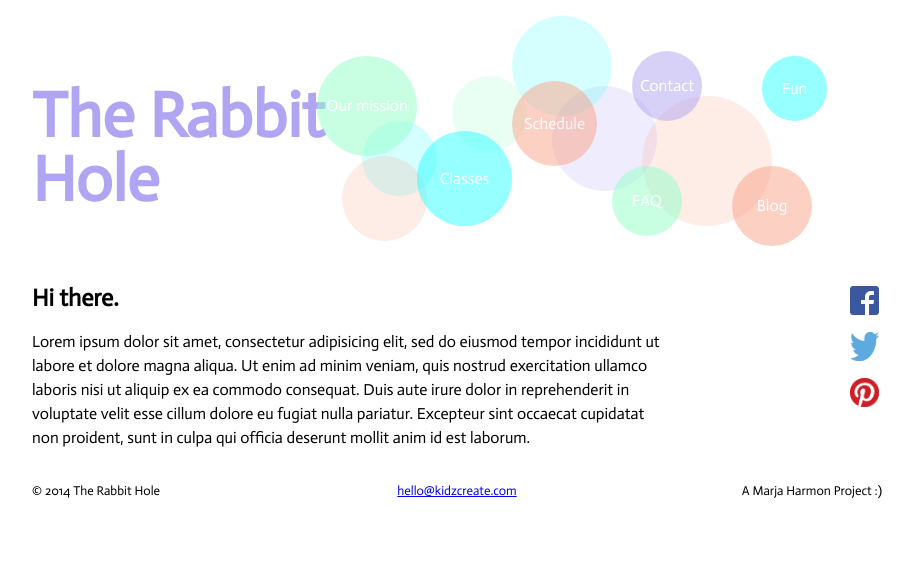
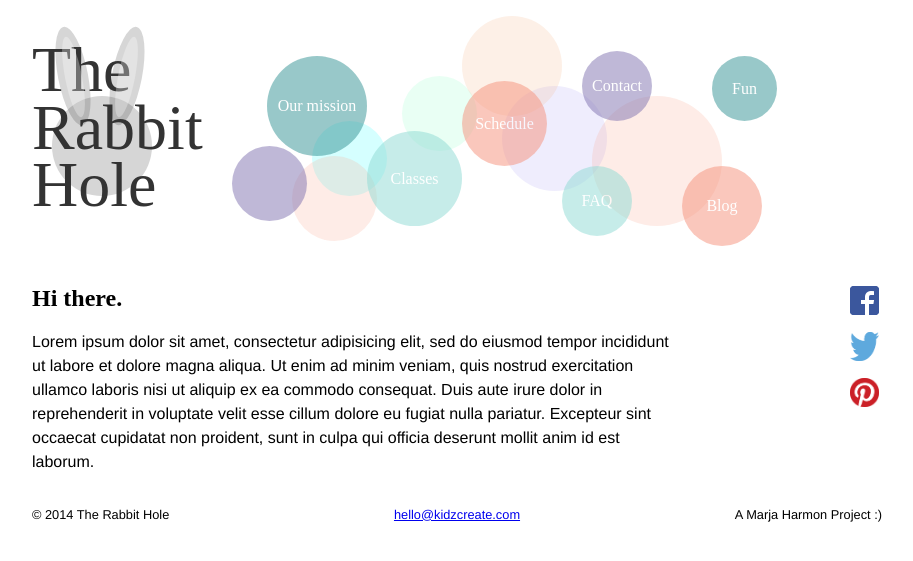
Before and after one commit to tsmall/rabbithole, a Jekyll site: the page built from index.md, in a window 1280 px wide. Shown: the top 561 px of the page, without its empty margins (183-1096 px from the left). Built offline with Jekyll 4.4.1, drawn with Linux system fonts in a browser that asks for light colours; some web fonts are replaced; Markdown is read by kramdown in place of the engine named in the settings.

Commit message:
Update logo, navigation, and color theme

```diff
--- a/_layouts/default.html
+++ b/_layouts/default.html
@@ -18,6 +18,14 @@
                 <div class="circle circle-bg" id="circle-bg-4"></div>
                 <div class="circle circle-bg" id="circle-bg-5"></div>
                 <div class="circle circle-bg" id="circle-bg-6"></div>
+                <div class="circle circle-bg" id="circle-bg-7"></div>
+            </div>
+            <div id="bunny">
+                <div class="circle circle-bg" id="bunny-face"></div>
+                <div class="circle circle-bg" id="bunny-ear-left-outer"></div>
+                <div class="circle circle-bg" id="bunny-ear-left-inner"></div>
+                <div class="circle circle-bg" id="bunny-ear-right-outer"></div>
+                <div class="circle circle-bg" id="bunny-ear-right-inner"></div>
             </div>
             <nav>
                 <ul class="nav-list">
--- a/css/main.css
+++ b/css/main.css
@@ -1,13 +1,17 @@
-@import url(http://fonts.googleapis.com/css?family=Actor);
+@import url(http://fonts.googleapis.com/css?family=Life+Savers:400,700);
 
 /* -------------------------------------------------------------------------- */
 /* Base Rules                                                                 */
 /* -------------------------------------------------------------------------- */
 
 body {
-    font-family: "Actor", "Helvetica", "Arial", sans-serif;
+    font-family: "Helvetica", "Arial", sans-serif;
     font-size: 100%;
     line-height: 1.5em;
+}
+
+h1, h2, h3 {
+    font-family: "Life Savers";
 }
 
 /* -------------------------------------------------------------------------- */
@@ -25,15 +29,17 @@ header {
 }
 
 .title {
+    font-weight: 100;
     font-size: 4em;
     position: absolute;
     top: 25px;
     left: 0px;
-    max-width: 5em;
-    line-height: 1em;
+    margin-top: 0;
+    max-width: 3em;
+    line-height: 0.9em;
 }
 .title a {
-    color: #B0A5F2;
+    color: #333;
     text-decoration: none;
 }
 
@@ -82,8 +88,6 @@ footer p:last-child {
     border-radius: 50%;
     width: 100px;
     height: 100px;
-
-    color: #FFF;
 }
 .circle-text {
     display: block;
@@ -98,7 +102,11 @@ footer p:last-child {
     opacity: 0.2;
 }
 
+.nav-item {
+    font-family: "Life Savers";
+}
 .nav-item a {
+    color: #fff;
     opacity: 0.5;
     text-decoration: none;
 
@@ -119,91 +127,149 @@ footer p:last-child {
 /* Specific Rules                                                             */
 /* -------------------------------------------------------------------------- */
 
+#bunny-face {
+    background-color: #333;
+    top: 80px;
+    left: 20px;
+}
+#bunny-ear-left-outer {
+    background-color: #333;
+    width: 30px;
+    top: 10px;
+    left: 26px;
+
+    transform: rotate(-11deg);
+    -ms-transform: rotate(-11deg);
+    -webkit-transform: rotate(-11deg);
+}
+#bunny-ear-left-inner {
+    background-color: #fff;
+    width: 17px;
+    height: 82px;
+    opacity: 0.3;
+    top: 20px;
+    left: 33px;
+
+    transform: rotate(-11deg);
+    -ms-transform: rotate(-11deg);
+    -webkit-transform: rotate(-11deg);
+}
+#bunny-ear-right-outer {
+    background-color: #333;
+    width: 30px;
+    top: 10px;
+    left: 80px;
+
+    transform: rotate(11deg);
+    -ms-transform: rotate(11deg);
+    -webkit-transform: rotate(11deg);
+}
+#bunny-ear-right-inner {
+    background-color: #fff;
+    width: 17px;
+    height: 82px;
+    opacity: 0.3;
+    top: 20px;
+    left: 86px;
+
+    transform: rotate(11deg);
+    -ms-transform: rotate(11deg);
+    -webkit-transform: rotate(11deg);
+}
+
 #circle-bg-1 {
     background-color: #2FFFFF;
     top: 105px;
-    left: 330px;
+    left: 280px;
     width: 75px;
     height: 75px;
 }
 #circle-bg-2 {
     background-color: #B0A5F2;
     top: 70px;
-    left: 520px;
+    left: 470px;
     width: 105px;
     height: 105px;
 }
 #circle-bg-3 {
     background-color: #FBA289;
     top: 80px;
-    left: 610px;
+    left: 560px;
     width: 130px;
     height: 130px;
 }
 #circle-bg-4 {
     background-color: #92FFC9;
     top: 60px;
-    left: 420px;
+    left: 370px;
     width: 75px;
     height: 75px;
 }
 #circle-bg-5 {
-    background-color: #2FFFFF;
+    background-color: #F4B388;
     top: 0px;
-    left: 480px;
+    left: 430px;
 }
 #circle-bg-6 {
     background-color: #FBA289;
     top: 140px;
-    left: 310px;
+    left: 260px;
     width: 85px;
     height: 85px;
 }
+#circle-bg-7 {
+    background-color: #8073B0;
+    top: 130px;
+    left: 200px;
+    width: 75px;
+    height: 75px;
+    opacity: 0.5;
+}
 
 #nav-item-mission a {
-    background-color: #92FFC9;
+    background-color: #349394;
     top: 40px;
-    left: 285px;
+    left: 235px;
 }
 #nav-item-classes a {
-    background-color: #2FFFFF;
+    background-color: #8EDBD4;
     top: 115px;
-    left: 385px;
+    left: 335px;
     width: 95px;
     height: 95px;
 }
 #nav-item-schedule a {
-    background-color: #FBA289;
+    background-color: #F6917B;
     top: 65px;
-    left: 480px;
+    left: 430px;
     width: 85px;
     height: 85px;
 }
 #nav-item-contact a {
-    background-color: #B0A5F2;
+    background-color: #8073B0;
     top: 35px;
-    left: 600px;
+    left: 550px;
     width: 70px;
     height: 70px;
 }
 #nav-item-faq a {
-    background-color: #92FFC9;
+    background-color: #8EDBD4;
     top: 150px;
-    left: 580px;
+    left: 530px;
     width: 70px;
     height: 70px;
 }
 #nav-item-fun a {
-    background-color: #2FFFFF;
+    background-color: #349394;
     top: 40px;
-    left: 730px;
+    left: 680px;
     width: 65px;
     height: 65px;
 }
 #nav-item-blog a {
-    background-color: #FBA289;
+    background-color: #F6917B;
     top: 150px;
-    left: 700px;
+    left: 650px;
     width: 80px;
     height: 80px;
 }
```
